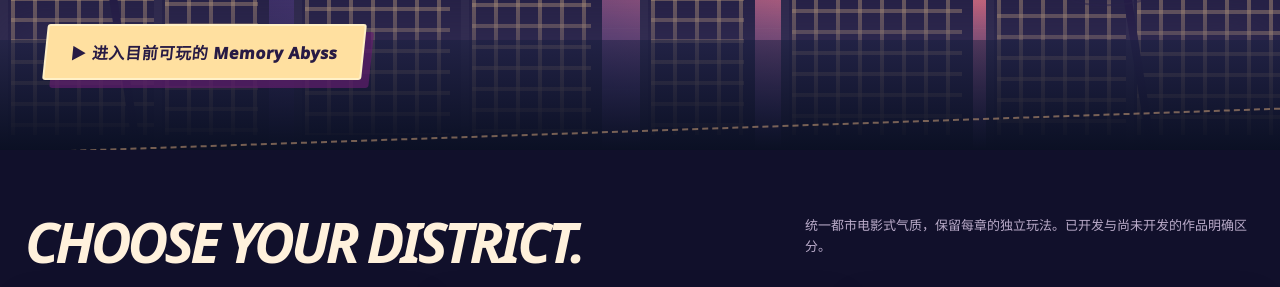
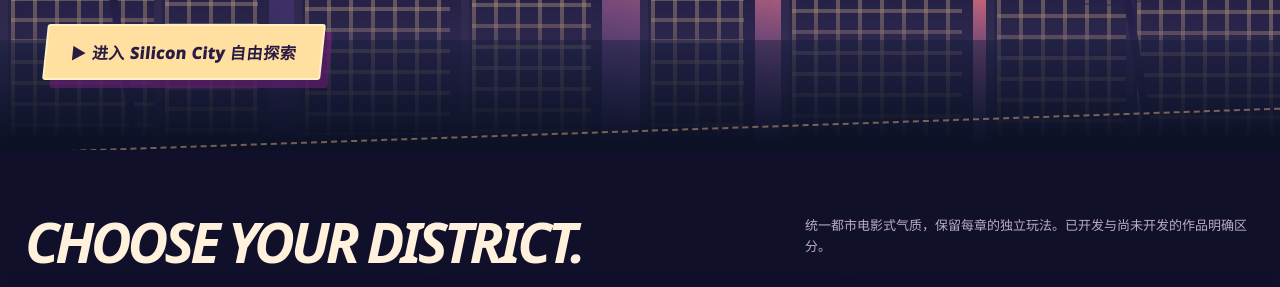
Before and after one commit to hippoley/GPU-Uncooked, a plain HTML site: page playground/chapters/index.html in a window 1280 px wide. Shown: the part 506-793 px from the top of the page. Drawn offline with Linux system fonts and the light colour scheme.

Commit message:
feat(city): connect free-roam Silicon City from game hub

```diff
--- a/playground/chapters/index.html
+++ b/playground/chapters/index.html
@@ -58,7 +58,7 @@ footer{padding:30px 0;color:#a99ab8;font-size:11px}
 <section class="hero"><div class="sun"></div><div class="skyline">
 <div class="building" style="left:0;width:14%;height:76%"></div><div class="building" style="left:12%;width:9%;height:96%"></div><div class="building" style="left:23%;width:13%;height:68%"></div><div class="building" style="left:36%;width:11%;height:85%"></div><div class="building" style="left:50%;width:9%;height:60%"></div><div class="building" style="left:61%;width:15%;height:89%"></div><div class="building" style="left:77%;width:12%;height:61%"></div><div class="building" style="left:88%;width:13%;height:94%"></div><div class="palm" style="left:9%"></div><div class="palm" style="right:11%;height:210px"></div><div class="floor"></div></div>
 <div class="nav"><div class="brand">GPU UNCOOKED<span>ORIGINAL CUDA ARCADE</span></div><a href="../index.html">ARCHIVE: GPU KITCHEN ↗</a></div>
-<div class="hero-content"><div class="kicker">WELCOME TO SILICON CITY / SEASON 01</div><h1>SILICON<br><span>CITY</span><i>.</i></h1><p>六个街区、六种完全不同的游戏。穿过霓虹街道、潜入数据海湾、指挥机器人和计算基地。先玩得痛快，再去 CUDA Lab 拆穿这个世界的运行规则。</p><a class="hero-cta" href="../arcade/index.html">▶ 进入目前可玩的 Memory Abyss</a></div></section>
+<div class="hero-content"><div class="kicker">WELCOME TO SILICON CITY / SEASON 01</div><h1>SILICON<br><span>CITY</span><i>.</i></h1><p>六个街区、六种完全不同的游戏。穿过霓虹街道、潜入数据海湾、指挥机器人和计算基地。先玩得痛快，再去 CUDA Lab 拆穿这个世界的运行规则。</p><a class="hero-cta" href="../city/index.html">▶ 进入 Silicon City 自由探索</a></div></section>
 <main><section class="chapter-head"><h2>CHOOSE YOUR DISTRICT.</h2><p>统一都市电影式气质，保留每章的独立玩法。已开发与尚未开发的作品明确区分。</p></section>
 <div class="cards">
 <article class="game"><div class="art factory"><span class="district">01 · FREIGHT DISTRICT</span><span class="symbol">🏭</span><span class="num">01</span></div><div class="content"><div class="genre">自动化策略 / 解谜</div><h3>THREAD FACTORY</h3><p>驾驶城市工厂的机器人运输系统，规划每个任务的线程索引；游戏版待开发，已有教学实验可玩。</p><div class="topic">GRID / BLOCK / THREAD</div><div class="actions"><a class="action secondary" href="./01-thread-mapping/index.html">PLAY EXISTING LAB →</a></div></div></article>
```
